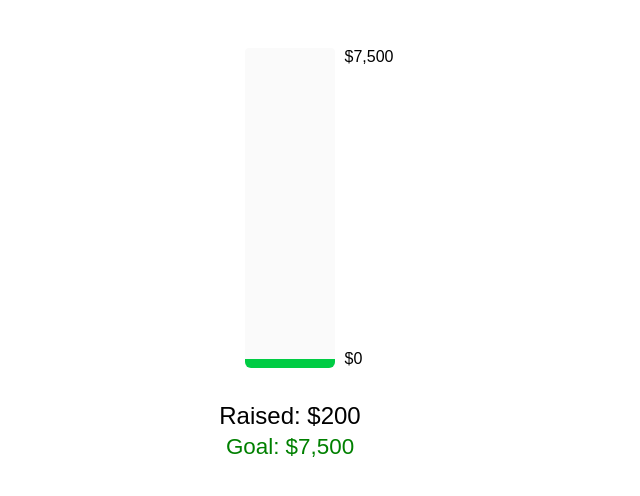
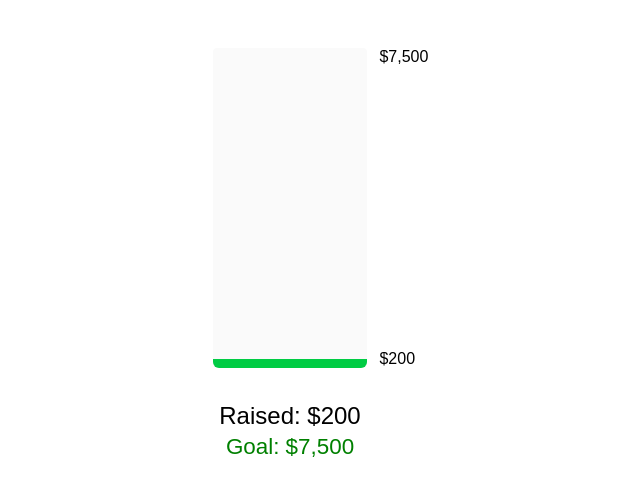
Before and after one commit to CarolynVictoria/cls-widget, a plain HTML site: page index.html in a window 1280 px wide. Shown: the whole page, without its empty margins (350-990 px from the left). Drawn offline with Linux system fonts and the light colour scheme.

Commit message:
Add files via upload

```diff
--- a/index.html
+++ b/index.html
@@ -15,7 +15,7 @@
     .thermometer-wrapper {
       display: inline-block;
       width: 12vw;
-      max-width: 90px;
+      max-width: 200px;
       min-width: 60px;
       height: 40vh;
       min-height: 200px;
@@ -71,7 +71,7 @@
   <div class="thermometer-wrapper">
     <div class="fill" style="height: 2.67%;"></div>
     <div class="marker marker-top">$7,500</div>
-    <div class="marker marker-bottom">$0</div>
+    <div class="marker marker-bottom">$200</div>
   </div>
 
   <div class="label">Raised: $200</div>
```
